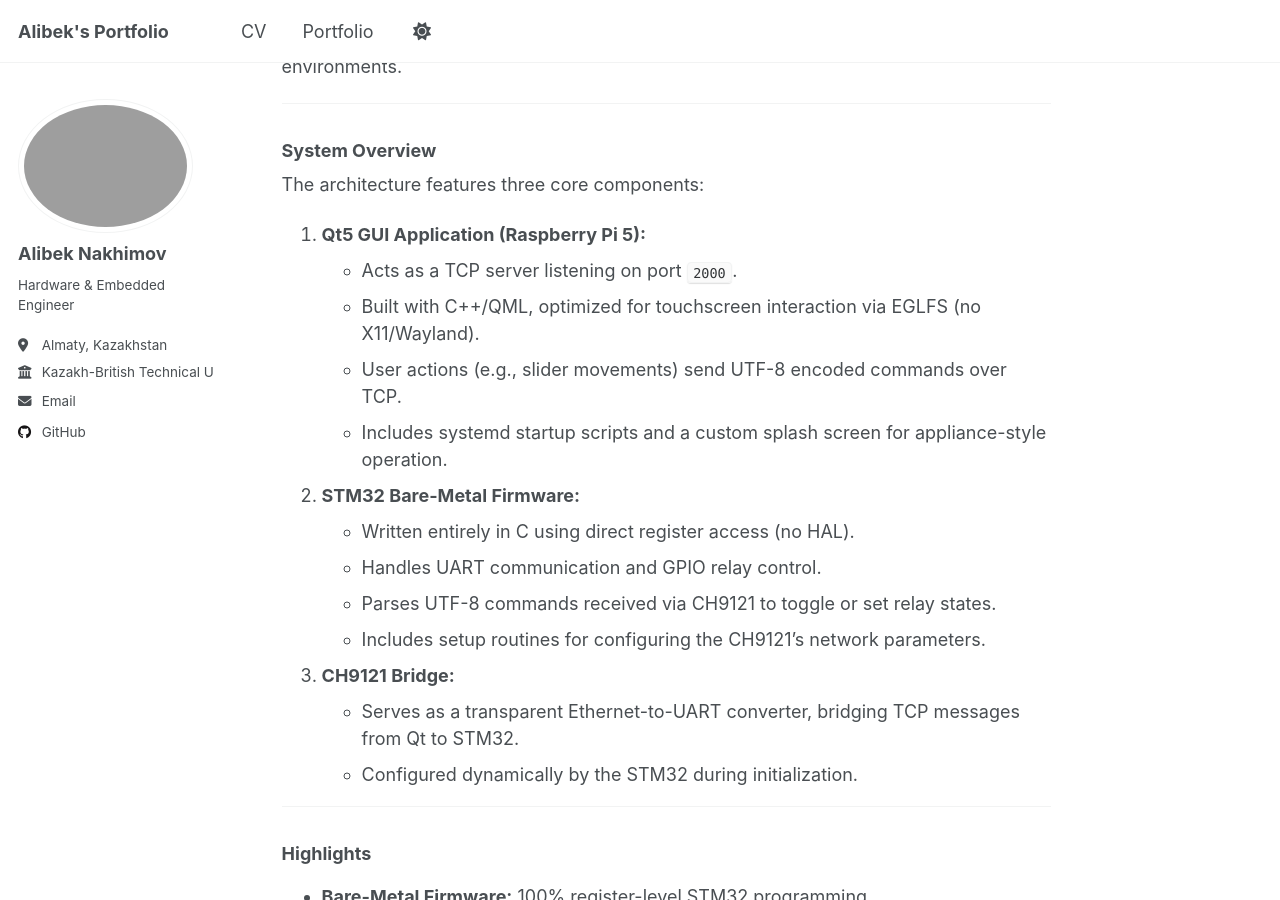
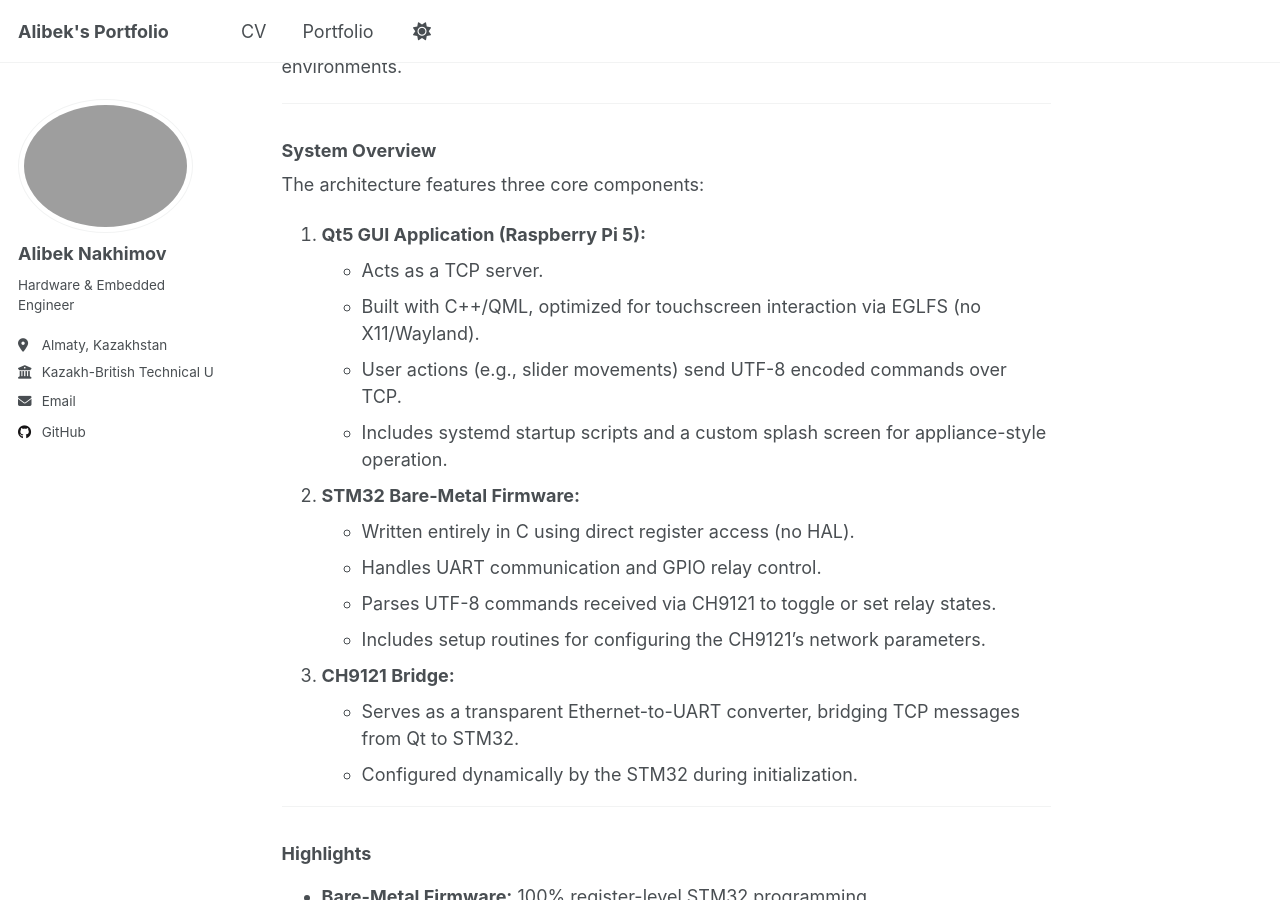
Before and after one commit to alibeknakhimov/portfolio.github.io, a Jekyll site: the page built from _portfolio/4-stm32toeth.md, in a window 1280 px wide and 900 px high, scrolled down 355 px. Built offline with Jekyll 4.4.1, drawn with Linux system fonts in a browser that asks for light colours; a script that is not in the unit is left out.

Commit message:
a bit edits in text

```diff
--- a/_portfolio/4-stm32toeth.md
+++ b/_portfolio/4-stm32toeth.md
@@ -15,7 +15,7 @@ The objective was to achieve real-time remote hardware control (relay modules) v
 The architecture features three core components:
 
 1. **Qt5 GUI Application (Raspberry Pi 5):**
-   - Acts as a TCP server listening on port `2000`.
+   - Acts as a TCP server.
    - Built with C++/QML, optimized for touchscreen interaction via EGLFS (no X11/Wayland).
    - User actions (e.g., slider movements) send UTF-8 encoded commands over TCP.
    - Includes systemd startup scripts and a custom splash screen for appliance-style operation.
```
